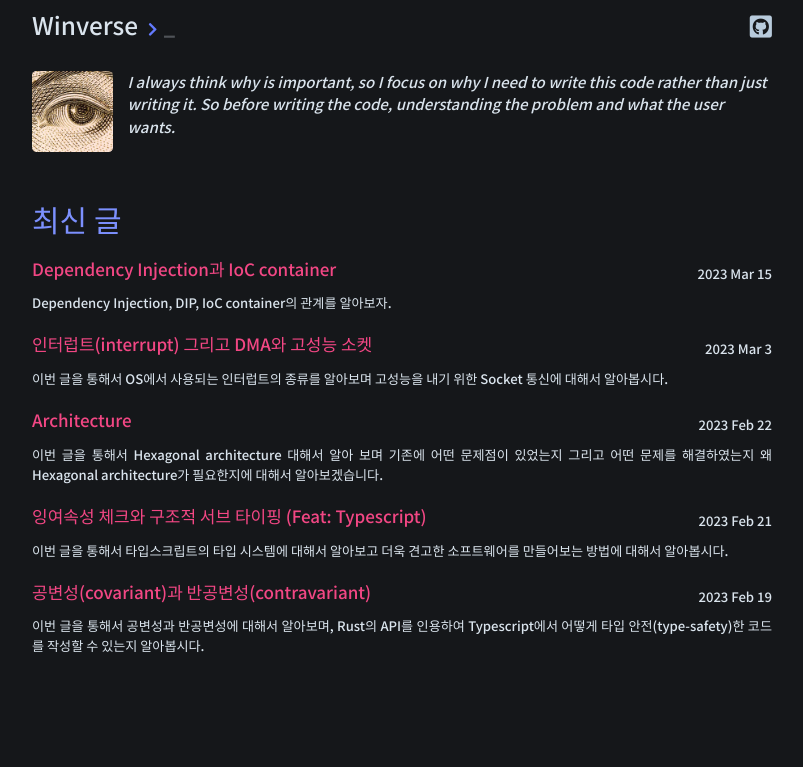
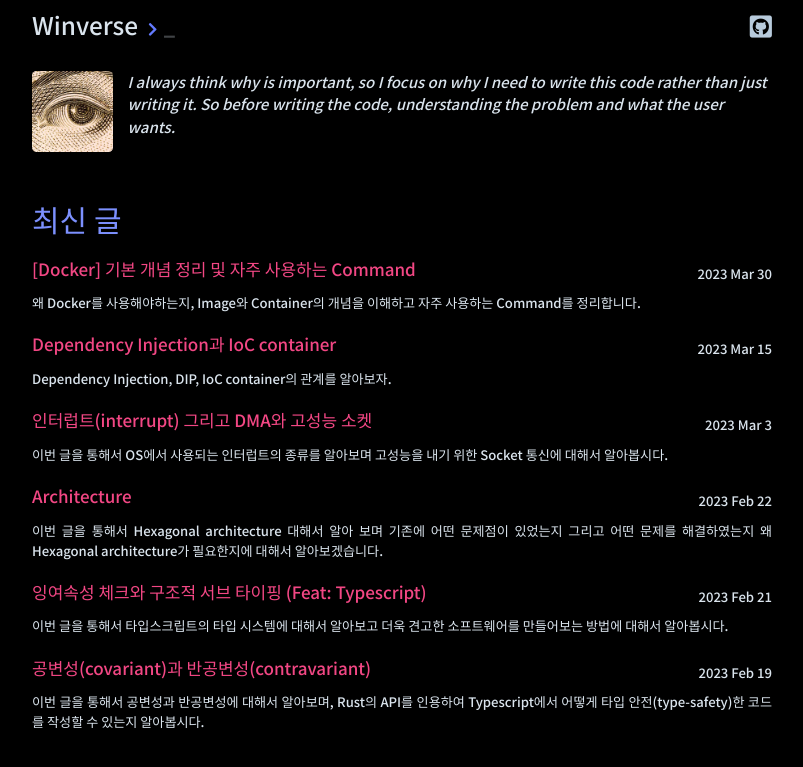
Before and after one commit to winverse/winverse.github.io, a Jekyll site: the page built from index.html, in a window 1280 px wide. Shown: the top 767 px of the page, without its empty margins (238-1041 px from the left). Built offline with Jekyll 4.4.1, drawn with Linux system fonts in a browser that asks for light colours; nearby versions of some CDN libraries; the list of posts is cut into pages by our own code; some of the changed lines change nothing that is shown.

Commit message:
Add Docker commands and explanation of why to use Docker

````diff
--- /dev/null
+++ b/_posts/infra/2023-03-30-docker-basic-command.md
@@ -0,0 +1,78 @@
+---
+layout: post
+author: winverse
+title:  "[Docker] 기본 개념 정리 및 자주 사용하는 Command"
+description: "왜 Docker를 사용해야하는지, Image와 Container의 개념을 이해하고 자주 사용하는 Command를 정리합니다."
+tags: docker
+category: infra
+is_published: true
+---
+
+# 1. Why use the Docker?
+## 1-1. 좋아지는 개발자의 경험
+도커는 개발 및 배포를 단순화하는데 그 이유가 컨테이너를 사용하기 때문입니다. 컨테이너는 애플리케이션과 그 종속성을 함께 묶어서 실행 가능한 패키지로 만들어줍니다. 이렇게 하면 애플리케이션을 다양한 환경에서 일관되게 실행할 수 있습니다. 예를 들어, 개발자가 로컬 컴퓨터에서 작업한 애플리케이션을 테스트 서버 또는 프로덕션 서버로 배포할 때 종종 문제가 발생합니다. 이러한 문제는 서버의 운영 체제, 라이브러리 버전 등이 개발자의 로컬 컴퓨터와 다르기 때문입니다. 이 경우 도커를 사용하면 애플리케이션과 종속성을 함께 묶어서 컨테이너로 만들 수 있습니다. 그런 다음 이 컨테이너를 테스트 서버 또는 프로덕션 서버에서 실행할 수 있습니다. 이렇게 하면 애플리케이션이 일관되게 실행되므로 개발 및 배포가 단순화됩니다. 또 다른 예시로 서로 다른 환경에서 새로운 애플리케이션을 시작할 때 도움이 됩니다. IDE에서 애플리케이션을 설정하고 Windows 또는 Linux 기계에서 개발하는 것은 OS 또는 특정 OS 버전에서만 사용 가능한 특정 라이브러리와 같은 종속성 때문에 문제가 됩니다. 도커를 사용하면 이런 일이 필요 없습니다. 애플리케이션을 도커 이미지로 배송하고 팀원은 도커 이미지를 컨테이너로 실행하여 애플리케이션을 시작하고 디버그할 수 있습니다. 이렇게 하면 개발자의 경험이 좋아집니다.
+
+## 1-2. VM 대비 성능
+도커 컨테이너는 가상 머신보다 성능이 뛰어납니다. 가상 머신은 전체 OS를 로드해야 하기 때문에 도커 컨테이너보다 리소스가 더 많이 필요합니다. 도커 컨테이너의 경량 아키텍처는 가상 머신보다 리소스가 적게 필요합니다1. 이로 인해 도커 컨테이너는 거의 기본 성능을 제공합니다. 경량화되어 있기 때문에 몇 밀리초 안에 시작할 수 있습니다. 가상 머신을 시작하는 것은 컴퓨터 내부에 독립적인 기계를 설정하는 것과 같습니다. VM 인스턴스를 시작하는 데 몇 분 정도 걸릴 수 있습니다.
+
+## 1-3. Docker를 사용하므로 달성하려는 목표
+도커를 사용하면 개발자들이 애플리케이션을 더 쉽게 개발하고 배포할 수 있습니다. 이는 도커가 개발 및 배포를 단순화하기 때문입니다. 또한 도커는 팀원 간의 협업을 개선하는 데 도움이 됩니다. 모든 팀원이 동일한 소프트웨어 종속성 및 실행 환경으로 작업할 수 있도록 합니다. 이러한 이유로 많은 사람들이 도커를 사용합니다.
+
+
+# 2. Image
+도커의 두 가지 핵심 구성 요소 중 하나인 이미지는 컨테이너의 청사진/템플릿입니다. 이미지는 읽기 전용이며 애플리케이션과 필요한 애플리케이션 환경(운영 체제, 런타임, 도구 등)을 포함합니다. 이미지 자체는 실행되지 않고 대신 컨테이너로 실행될 수 있습니다. 이미지는 사전 빌드(예: DockerHub에서 찾을 수 있는 공식 이미지)되거나 Dockerfile을 정의하여 직접 빌드할 수 있습니다. Dockerfile에는 이미지가 빌드될 때( docker build . ) 실행되는 지시문이 포함되어 있으며 각 지시문은 이미지의 계층을 생성합니다. 계층은 이미지를 효율적으로 재구축하고 공유하는 데 사용됩니다. CMD 지시문은 특별합니다. 이미지가 빌드될 때가 아니라 해당 이미지를 기반으로 컨테이너가 생성되고 시작될 때 실행됩니다.
+
+## 2-2. Image를 만드는 기반인 Dockerfile 예시 (Nodejs)
+```dockerfile
+FROM node:18
+
+WORKDIR /app
+
+# Build 최적화
+COPY package.json .
+
+RUN npm install
+
+# Build 최적화
+COPY . .
+
+EXPOSE 80 # 문서화
+
+CMD ["node", "app.js"]
+```
+
+### 2-2-1. COPY를 두번 실행하는 이유
+첫 번째 COPY 명령어는 package.json 파일만 /app 디렉토리로 복사합니다. 그런 다음 RUN npm install 명령어를 사용하여 필요한 종속성을 설치합니다.
+
+두 번째 COPY 명령어는 나머지 파일들을 모두 /app 디렉토리로 복사합니다.
+
+이렇게 하는 이유는 도커가 이미지를 빌드할 때 캐시를 사용하기 때문입니다. 각 명령어가 실행될 때마다 도커는 새로운 레이어를 생성하고 캐시합니다. 이전에 빌드된 이미지와 동일한 명령어가 실행되면 도커는 캐시된 레이어를 재사용하여 빌드 시간을 단축합니다.
+
+따라서 package.json 파일만 복사하고 종속성을 설치한 후 나머지 파일들을 복사하면, 소스 코드가 변경되더라도 package.json 파일이 변경되지 않으면 도커는 캐시된 레이어를 재사용하여 종속성 설치 과정을 건너뛸 수 있습니다. 이렇게 하면 이미지 빌드 시간이 크게 단축됩니다.
+
+### 2-2-2. EXPOSE 명령어
+EXPOSE는 Dockerfile의 명령어 중 하나로 컨테이너가 리스닝할 포트를 지정합니다. 이 명령어는 컨테이너가 실행될 때 호스트와 네트워크 연결을 설정하는 데 사용됩니다.
+
+예를 들어 EXPOSE 80이라고 지정하면 컨테이너가 80번 포트에서 수신 대기하도록 지시합니다. 그러나 이 명령어는 단순히 문서화를 위한 것일 뿐이며 실제로 포트를 게시하지는 않습니다. 포트를 게시하려면 docker run 명령어에서 -p 플래그를 사용하여 호스트의 포트와 컨테이너의 포트를 매핑해야 합니다.
+
+# Container
+도커의 다른 핵심 구성 요소는 컨테이너입니다. 컨테이너는 이미지의 실행 인스턴스입니다. 컨테이너를 생성할 때(docker run을 통해) 이미지 위에 얇은 읽기/쓰기 레이어가 추가됩니다. 따라서 하나의 이미지를 기반으로 여러 개의 컨테이너를 시작할 수 있습니다. 모든 컨테이너는 격리되어 실행되므로 애플리케이션 상태나 작성된 데이터를 공유하지 않습니다. 컨테이너 내부의 애플리케이션을 시작하려면 컨테이너를 생성하고 시작해야 합니다. 따라서 개발 및 프로덕션에서 실행되는 것은 최종적으로 컨테이너입니다.
+
+# Frequently used docker commands
+- `docker build .` : Dockerfile을 빌드하고 파일을 기반으로 자신의 이미지를 만듭니다.
+    - `-t NAME:TAG` : 이미지에 이름과 태그를 지정합니다.
+- `docker run IMAGE_NAME` : 이미지 IMAGENAME(또는 이미지 ID 사용)을 기반으로 새 컨테이너를 생성하고 시작합니다.
+    - `--name NAME` : 컨테이너에 이름을 지정합니다. 이름은 중지 및 제거 등에 사용할 수 있습니다.
+    - `-d` : 컨테이너를 분리 모드로 실행합니다. 즉, 컨테이너가 출력하는 출력은 보이지 않으며 명령 프롬프트/터미널은 컨테이너가 중지될 때까지 대기하지 않습니다.
+    - `-it` : 컨테이너를 "대화형" 모드로 실행합니다. 그러면 컨테이너/애플리케이션은 명령 프롬프트/터미널을 통해 입력을 받을 준비가 됩니다. -it 플래그를 사용하면 CMD + C로 컨테이너를 중지할 수 있습니다.
+    - `--rm` : 컨테이너가 중지될 때 자동으로 제거합니다.
+- `docker ps` : 실행 중인 모든 컨테이너를 나열합니다.
+    - `-a` : 중지된 컨테이너를 포함한 모든 컨테이너를 나열합니다.
+- `docker images` : 로컬에 저장된 모든 이미지를 나열합니다.
+- `docker rm CONTAINER` : 이름이 CONTAINER인 컨테이너를 제거합니다(컨테이너 ID도 사용할 수 있음).
+- `docker rmi IMAGE` : 이름/ID로 이미지를 제거합니다.
+- `docker container prune` : 모든 중지된 컨테이너를 제거합니다.
+- `docker image prune` : 모든 dangling 이미지(태그가 없는 이미지)를 제거합니다.
+    - `-a` : 로컬에 저장된 모든 이미지를 제거합니다.
+- `docker push IMAGE` : DockerHub(또는 다른 레지스트리)에 이미지를 푸시합니다. 이미지 이름/태그는 저장소 이름/URL을 포함해야 합니다.
+- `docker pull IMAGE` : DockerHub(또는 다른 레지스트리)에서 이미지를 가져옵니다(pull). 이 작업은 docker run IMAGE를 실행할 때 이미지가 이전에 가져오지 않은 경우 자동으로 수행됩니다.
--- a/_sass/dash/_base.scss
+++ b/_sass/dash/_base.scss
@@ -11,7 +11,8 @@
   flex-direction: column;
 
   @include themed() {
-      background-color: t('background-color-alt');
+      // background-color: t('background-color-alt');
+      background-color: black;
       color: t('foreground-color');
   }
 }
--- a/_sass/dash/_layout.scss
+++ b/_sass/dash/_layout.scss
@@ -206,17 +206,18 @@
   ul > li {
     text-align: left;
     margin-bottom: 0.6em;
-    @include themed() {
-       color: t('list-primary');
-    }
-    list-style: none;
-    margin-left: 0;
+    // @include themed() {
+    //    color: t('list-primary');
+    // }
+    color: white;
+    list-style: inherit;
+    margin-left: 10px;
 
-    &:before {
-      content: $icon-check;
-      @include font-awesome-icon;
-      margin-right: 0.5em;
-    }
+    // &:before {
+    //   content: $icon-check;
+    //   @include font-awesome-icon;
+    //   margin-right: 0.5em;
+    // }
   }
 
   ul, ol {
````
